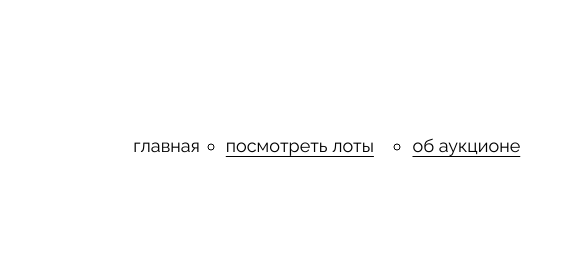
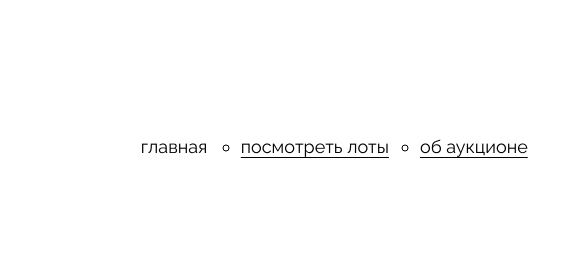
Before and after one commit to hunter3795/ono-tebe-nado, a plain HTML site: page index.html in a window 1280 px wide. Shown: the top 280 px of the page, 0-568 px from the left. Drawn offline with Linux system fonts and the light colour scheme.

Commit message:
ver. 1.12

```diff
--- a/styles/style.css
+++ b/styles/style.css
@@ -15,7 +15,7 @@ body {
 }
 
 .header_menu {
-  margin-top: 1px;
+  margin-top: 4px;
   grid-column-start: 1;
   grid-column-end: 6;
   justify-self: center;
@@ -28,6 +28,7 @@ body {
   grid-template-columns: repeat(12, 1fr);
   list-style-type: circle;
   justify-items: center;
+  padding-left: 15px;
 }
 
 .header_menu-main {
@@ -39,6 +40,7 @@ body {
 .header_menu-lots {
   grid-column-start: 3;
   grid-column-end: 9;
+  margin-left: 15px;
 }
 
 .header_menu-auc {
```
